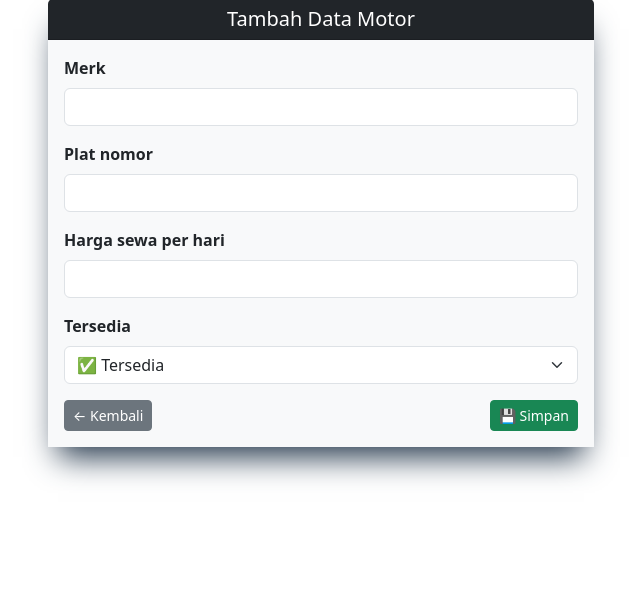
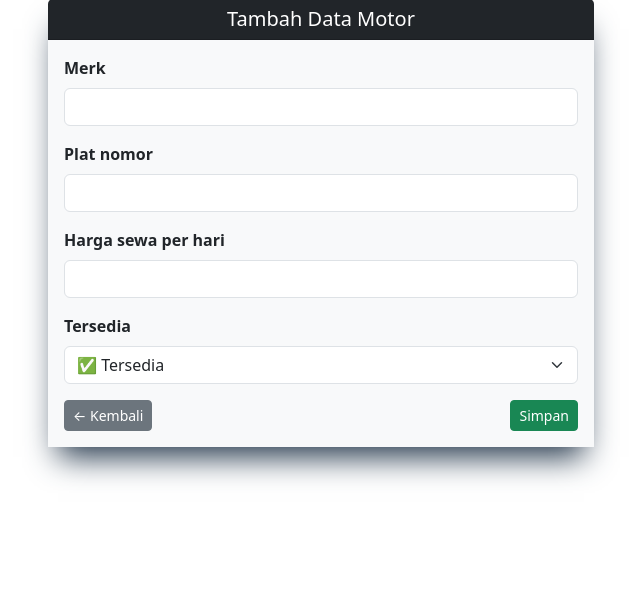
Before and after one commit to AdjiPras/penyewaan_motor_app, a Django app: page /motor/tambah/ in a window 1280 px wide. Shown: the part 81-671 px from the top of the page, without its empty margins (319-959 px from the left). Run offline with Django 3.2, Linux system fonts and the light colour scheme; the visitor is signed in with stand-in values (Sample User, id 1).

Commit message:
traksaksi update

```diff
--- a/rental/templates/rental/form.html
+++ b/rental/templates/rental/form.html
@@ -30,7 +30,7 @@
 
                     <div class="d-flex justify-content-between">
                         <a href="javascript:history.back()" class="btn btn-sm btn-secondary">← Kembali</a>
-                        <button type="submit" class="btn btn-sm btn-success">💾 Simpan</button>
+                        <button type="submit" class="btn btn-sm btn-success"> Simpan</button>
                     </div>
                 </form>
             </div>
```
